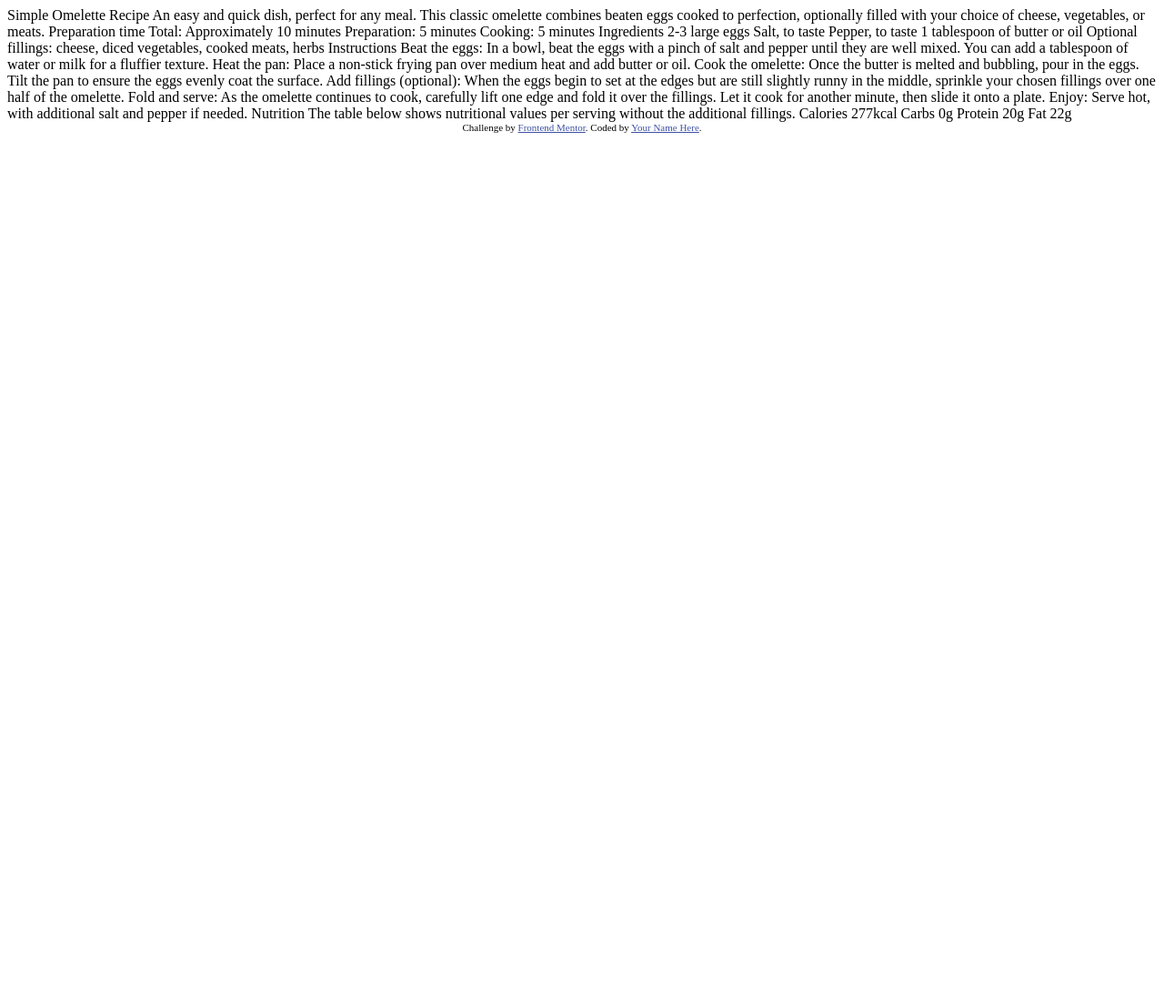
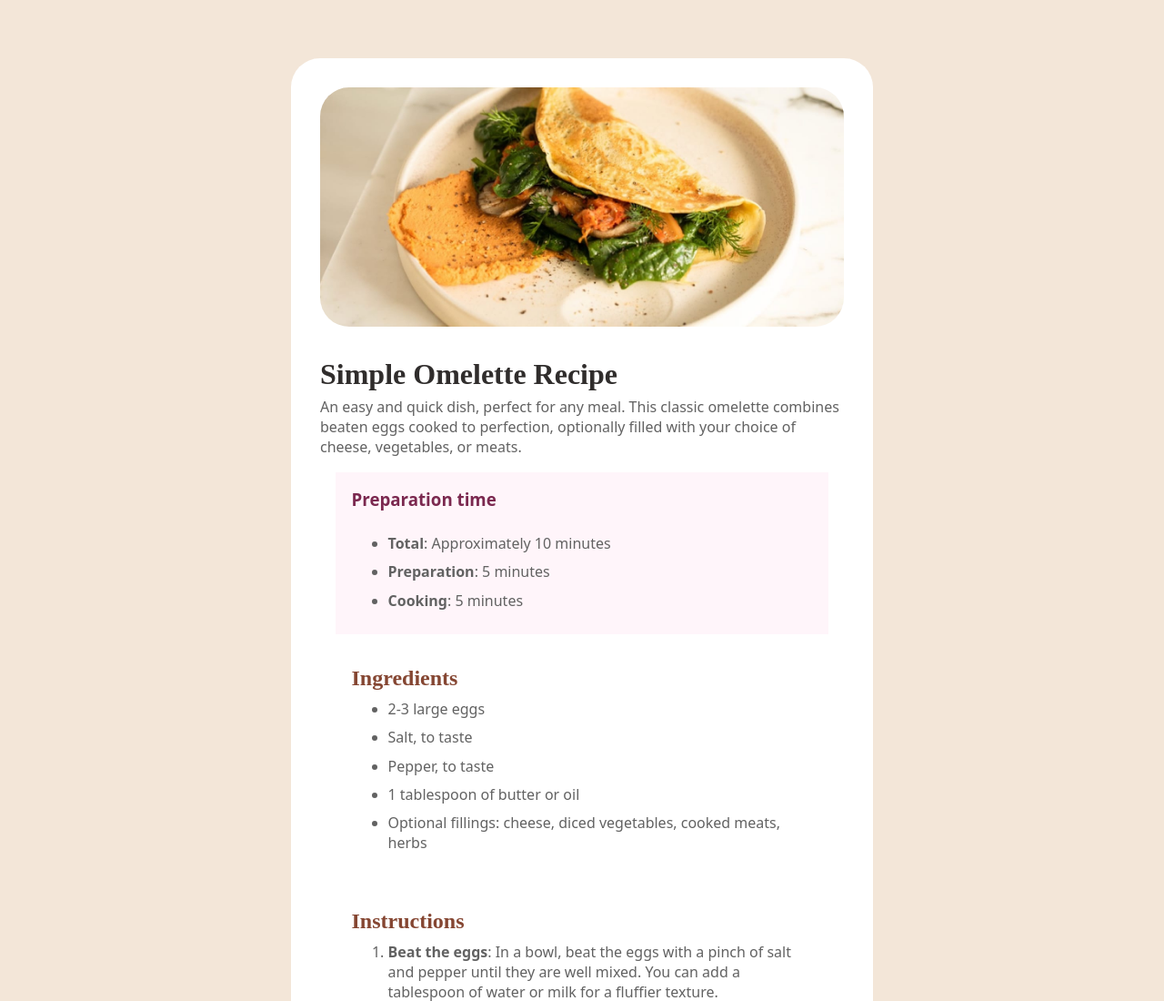
Before and after one commit to Endy1381/Recipe-page, a plain HTML site: page index.html in a window 1280 px wide. Shown: the top 1100 px of the page at 91% size. Before the commit the page ends 800 px from the top, so only its background shows below. Drawn offline with Linux system fonts and the light colour scheme.

Commit message:
update Index.html & style.css
i changed a LOT of things. overhauled the entire style, added image and a lot of things

```diff
--- /dev/null
+++ b/css/style.css
@@ -0,0 +1,66 @@
+* {
+    margin: 0;
+}
+body {
+    color: rgb(98, 98, 98);
+    background-color: hsl(30, 54%, 90%);
+    font-family: system-ui, -apple-system, BlinkMacSystemFont, 'Segoe UI', Roboto, Oxygen, Ubuntu, Cantarell, 'Open Sans', 'Helvetica Neue', sans-serif;
+}
+
+img {
+    width: 100%;
+    border-radius: 32px;
+    margin-bottom: 4%;
+
+}
+
+h1 {
+    font-family: serif;
+    color: hsl(24, 5%, 18%);
+    margin-bottom: 1%;
+    margin-top: 1%;
+}
+h2 {
+    font-family: serif;
+    color: hsl(14, 45%, 36%);
+}
+h3 {
+    color: hsl(332, 51%, 32%);
+    margin-bottom: 3%;
+}
+
+li {
+    margin-top: 2%;
+    margin-bottom: 2%;
+}
+
+.main {
+    border-radius: 32px;
+    display: flex;
+    justify-content: center;
+    background-color: white;
+    margin: 25%;
+    margin-top: 5%;
+    margin-bottom: 5%;
+}
+.card {
+    display: block;
+    padding: 5%;
+}
+
+
+.section1 {
+    display: flex;
+    flex-direction: column;
+    background-color: hsl(330, 100%, 98%);
+}
+section {
+    padding: 3%;
+    margin: 3%;
+}
+
+.sub{
+    display: flex;
+    margin: 2%;
+    padding: 0;
+}
--- a/index.html
+++ b/index.html
@@ -5,73 +5,92 @@
   <meta name="viewport" content="width=device-width, initial-scale=1.0"> <!-- displays site properly based on user's device -->
 
   <link rel="icon" type="image/png" sizes="32x32" href="./assets/images/favicon-32x32.png">
-
+  <link rel="stylesheet" href="css/style.css">
   <title>Frontend Mentor | Recipe page</title>
 
   <!-- Feel free to remove these styles or customise in your own stylesheet 👍 -->
-  <style>
-    .attribution { font-size: 11px; text-align: center; }
-    .attribution a { color: hsl(228, 45%, 44%); }
-  </style>
 </head>
 <body>
 
-  Simple Omelette Recipe
-
+  <div class="main">
+    <div class="card">
+      <header>
+        <img src="./assets/images/image-omelette.jpeg" alt="Omlete picture">
+        <h1>Simple Omelette Recipe</h1>
         An easy and quick dish, perfect for any meal. This classic omelette combines beaten eggs cooked
         to perfection, optionally filled with your choice of cheese, vegetables, or meats.
+      </header>
+      <section class="section1">
+      <h3>Preparation time</h3>
+        <ul>
+          <li><b class="bold1">Total</b>: Approximately 10 minutes</li>
+          <li><b class="bold1">Preparation</b>: 5 minutes</li>
+          <li><b class="bold1">Cooking</b>: 5 minutes</li>
+        </ul>
 
-  Preparation time
+      </section>
+      <section class="section2">
+        <!-- section 2 -->
 
-  Total: Approximately 10 minutes
-  Preparation: 5 minutes
-  Cooking: 5 minutes
+        <h2>Ingredients</h2>
+        <!-- section2 - unordered list -->
+        <ul>
+          <li>2-3 large eggs</li>
+          <li>Salt, to taste</li>
+          <li>Pepper, to taste</li>
+          <li>1 tablespoon of butter or oil</li>
+          <li>Optional fillings: cheese, diced vegetables, cooked meats, herbs</li>
+        </ul>
+      </section>
+      <!-- section 3  -->
+      <section class="section3">
+        <h2>Instructions</h2>
+        <!-- section-3 - ordered list, make the main part bold -->
+        <ol>
+          <li><b>Beat the eggs</b>: In a bowl, beat the eggs with a pinch of salt and pepper until they are well mixed.
+            You can add a tablespoon of water or milk for a fluffier texture.</li>
+          <li><b>Heat the pan</b>: Place a non-stick frying pan over medium heat and add butter or oil.</li>
+          <li><b></b>Cook the omelette</b>: Once the butter is melted and bubbling, pour in the eggs. Tilt the pan to ensure
+            the eggs evenly coat the surface.
+      </li>
+          <li><b>Add fillings (optional)</b>: When the eggs begin to set at the edges but are still slightly runny in the
+            middle, sprinkle your chosen fillings over one half of the omelette.
+      </li>
+          <li>
+            <b>Fold and serve</b>: As the omelette continues to cook, carefully lift one edge and fold it over the
+            fillings. Let it cook for another minute, then slide it onto a plate.
+      </li>
+          <li> <b> Enjoy</b>: Serve hot, with additional salt and pepper if needed.
+          </section></li>
+        </ol>
 
-  Ingredients
-
-  2-3 large eggs
-  Salt, to taste
-  Pepper, to taste
-  1 tablespoon of butter or oil
-  Optional fillings: cheese, diced vegetables, cooked meats, herbs
-
-  Instructions
-
-  Beat the eggs: In a bowl, beat the eggs with a pinch of salt and pepper until they are well mixed.
-  You can add a tablespoon of water or milk for a fluffier texture.
-
-  Heat the pan: Place a non-stick frying pan over medium heat and add butter or oil.
-
-  Cook the omelette: Once the butter is melted and bubbling, pour in the eggs. Tilt the pan to ensure
-  the eggs evenly coat the surface.
-
-  Add fillings (optional): When the eggs begin to set at the edges but are still slightly runny in the
-  middle, sprinkle your chosen fillings over one half of the omelette.
-
-  Fold and serve: As the omelette continues to cook, carefully lift one edge and fold it over the
-  fillings. Let it cook for another minute, then slide it onto a plate.
-
-  Enjoy: Serve hot, with additional salt and pepper if needed.
-
-  Nutrition
+      <!-- section 4 -->
+      <section class="section4">
+        <h2>Nutrition</h2>
 
         The table below shows nutritional values per serving without the additional fillings.
-
+        <!-- subsection1 -->
+        <section class="sub sub1">
           Calories
           277kcal
-
+        </section>
+        <!-- subsection2 -->
+        <section class="sub sub2">
           Carbs
           0g
-
+        </section>
+        <!-- subsection3 -->
+        <section class="sub sub3">
           Protein
           20g
-
+        </section>
+        <!-- subsection4 -->
+        <section class="sub sub4">
           Fat
           22g
-
-  <div class="attribution">
-    Challenge by <a href="https://www.frontendmentor.io?ref=challenge" target="_blank">Frontend Mentor</a>.
-    Coded by <a href="#">Your Name Here</a>.
+        </section>
+      </section>
+    </div>
   </div>
 </body>
 </html>
```
Lines whose indentation alone changed are shown as unchanged.
